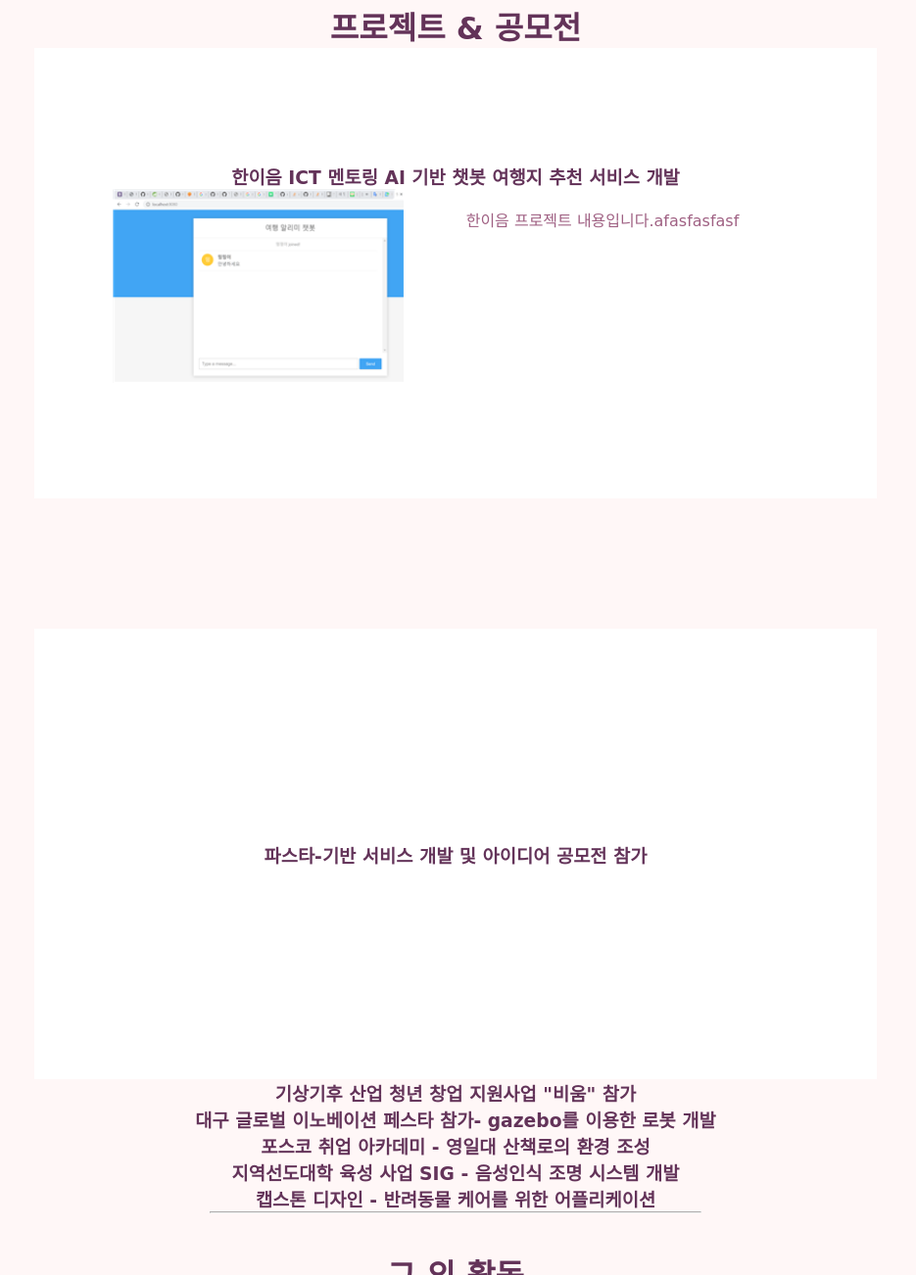
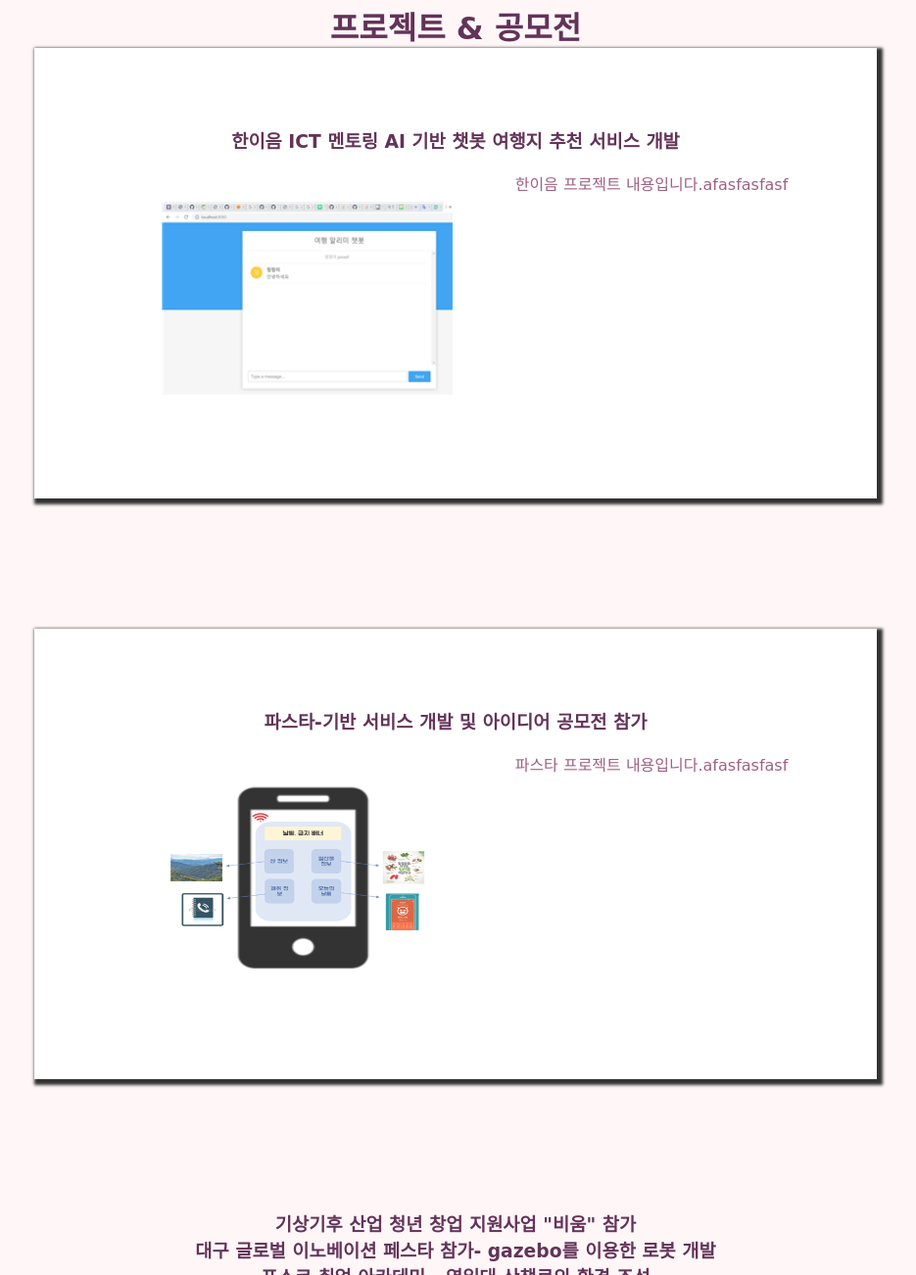
Before and after one commit to dbgml4647/20200527-, a plain HTML site: page html/main.html in a window 1280 px wide. Shown: the part 2348-3650 px from the top of the page at 98% size, without its empty margins (175-1110 px from the left). Drawn offline with Linux system fonts and the light colour scheme; files whose address does not match are found by name; a web font is replaced by a local one.

Commit message:
프로젝트 요소 추가 & 마진 수정

```diff
--- a/css/main.css
+++ b/css/main.css
@@ -337,11 +337,19 @@
 
 
 }
+/* project 선언 */
 
-div[class="project_block"]
+div.project_block_1,
+div.project_block_2,
+div.project_block3,
+div.project_block_4,
+div.project_block_5,
+div.project_block_6,
+div.project_block_7
 {
 
   background-color: white;
+  box-shadow: 3px 3px 3px 3px black;
   padding:80px;
   width: 700px;
   height: 300px;
@@ -350,4 +358,11 @@
 
 }
 
- /* 선택자 실습 필요 */
+img[class="project_img"]
+{
+
+  margin : 50px;
+
+
+
+}
--- a/html/main.html
+++ b/html/main.html
@@ -130,16 +130,22 @@
   <br><br>
   <h1>프로젝트 & 공모전 </h1>
 
-    <div class="project_block">
+    <div class="project_block_1">
     <h3>한이음 ICT 멘토링 AI 기반 챗봇 여행지 추천 서비스 개발</h3>
-    <img src = "C:\Users\김민규\Desktop\졸업후\블로그업로드\HTML+CSS\images\project\한이음.jpg" alt=""width = 300, height= 200 align="left" vspace="10" sspace="10">
+    <img class="project_img" src = "C:\Users\김민규\Desktop\졸업후\블로그업로드\HTML+CSS\images\project\한이음.jpg" alt=""width = 300, height= 200 align="left" vspace="10" sspace="10">
     <br>한이음 프로젝트 내용입니다.afasfasfasf
    </div>
    <br><br><br><br><br><br><br>
 
-    <div class="project_block">
+    <div class="project_block_2">
    <h3>파스타-기반 서비스 개발 및 아이디어 공모전 참가</h3>
+   <img class="project_img" src = "C:\Users\김민규\Desktop\졸업후\블로그업로드\HTML+CSS\images\project\산림살이.jpg" alt=""width = 300, height= 200 align="left" vspace="10" sspace="10">
+    <br>파스타 프로젝트 내용입니다.afasfasfasf
     </div>
+    <br><br><br><br><br><br><br>
+
+
+
    <h3>기상기후 산업 청년 창업 지원사업 "비움" 참가</h3>
    <h3>대구 글로벌 이노베이션 페스타 참가- gazebo를 이용한 로봇 개발</h3>
     <h3>포스코 취업 아카데미 - 영일대 산책로의 환경 조성</h3>
@@ -155,7 +161,6 @@
 
 </div>
 
-<br><br><br><br><br><br>
 <!-- 3. Personality-->
 <div id="personality">
 <!--성격 사진 좀 첨부 하려고 한다-->
```
Also changed, not shown: images/project/산림살이.jpg (renamed from images/project/산림살이.bmp).
